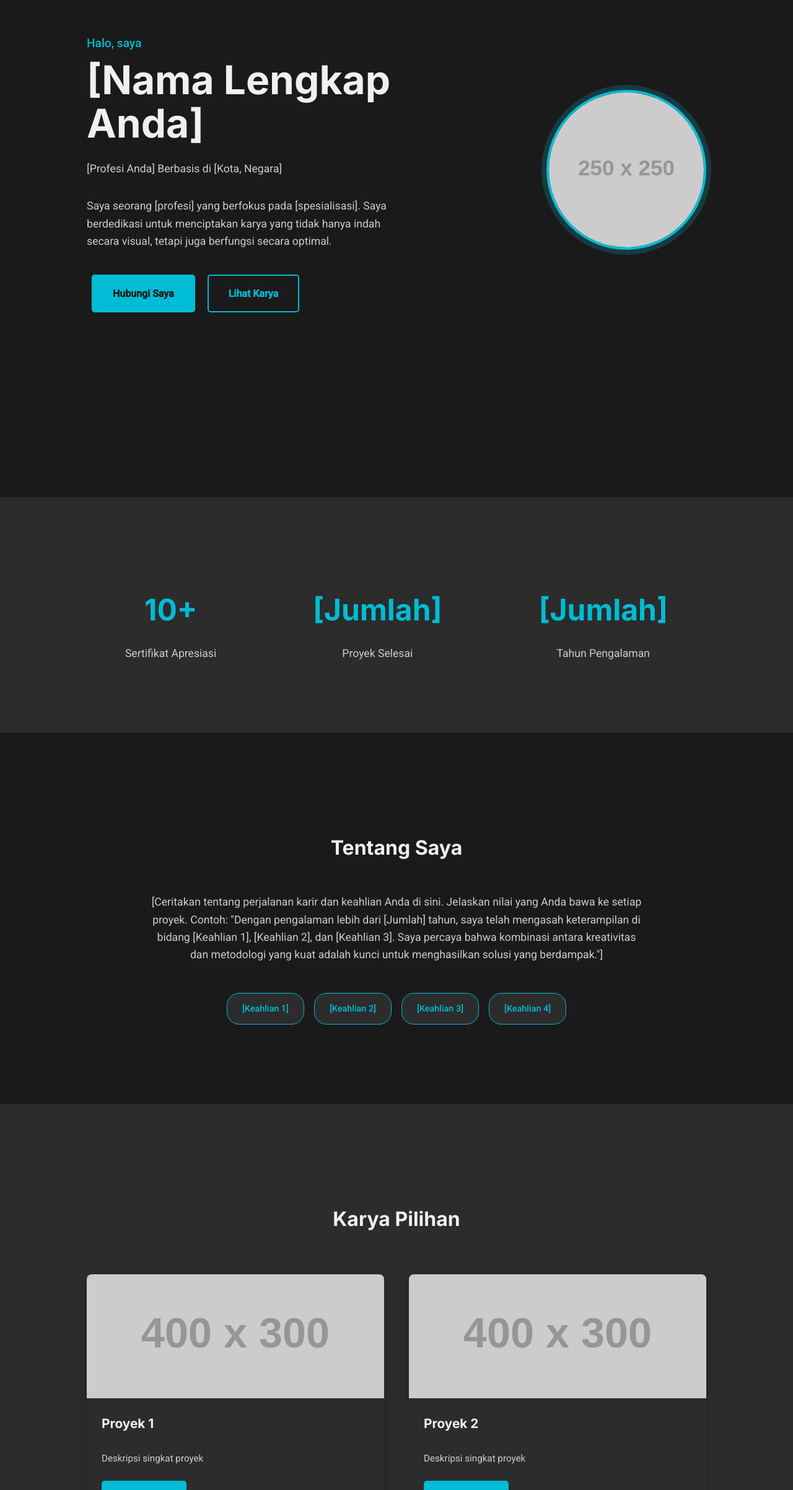
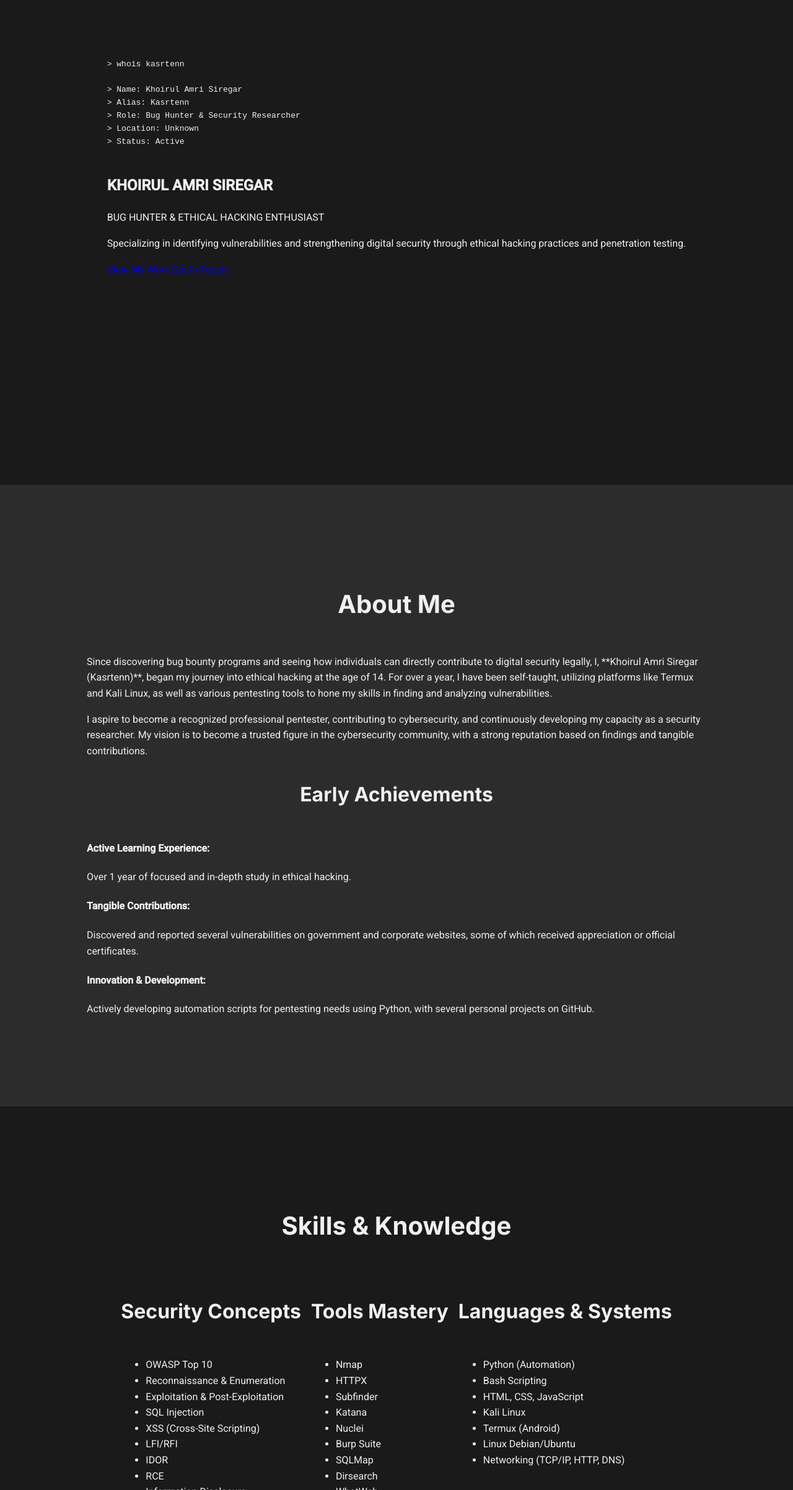
Before and after one commit to khoirulamri-siregar/tugasweb, a plain HTML site: page index.html in a window 1280 px wide. Shown: the part 396-2800 px from the top of the page at 62% size. Drawn offline with Linux system fonts and the light colour scheme; placeholder pictures from the web are drawn by us.

Commit message:
index.html

```diff
--- a/index.html
+++ b/index.html
@@ -3,124 +3,211 @@
 <head>
     <meta charset="UTF-8">
     <meta name="viewport" content="width=device-width, initial-scale=1.0">
-    <title>Portofolio [Nama Anda]</title>
+    <title>Kasrtenn - Bug Hunter & Security Researcher</title>
     <link rel="stylesheet" href="style.css">
-    <link href="https://fonts.googleapis.com/css2?family=Inter:wght@400;500;700&family=Roboto:wght@300;400;500&display=swap" rel="stylesheet">
+    <link href="https://fonts.googleapis.com/css2?family=Roboto+Mono:wght@400;700&display=swap" rel="stylesheet">
 </head>
 <body>
 
     <header>
         <div class="container">
-            <h1><a href="#">[Nama Anda]</a></h1>
+            <div class="logo">Kasrtenn</div>
             <nav>
-                <ul>
-                    <li><a href="#hero">Beranda</a></li>
-                    <li><a href="#about">Tentang</a></li>
-                    <li><a href="#portfolio">Portofolio</a></li>
-                    <li><a href="sertifikasi.html">Sertifikasi</a></li>
-                    <li><a href="#contact">Kontak</a></li>
+                <ul class="nav-menu">
+                    <li><a href="#hero">Home</a></li>
+                    <li><a href="#about">About</a></li>
+                    <li><a href="#skills">Skills</a></li>
+                    <li><a href="#certificates">Certificates</a></li>
+                    <li><a href="#portfolio">Portfolio</a></li>
+                    <li><a href="#contact">Contact</a></li>
                 </ul>
             </nav>
         </div>
     </header>
 
     <main>
+        <section id="hero" class="terminal-section">
+            <div class="container">
+                <div class="terminal-box">
+                    <pre><code class="typing-effect">
+> whois kasrtenn
 
-        <section id="hero">
-            <div class="container hero-content">
-                <div class="hero-text">
-                    <p class="greeting">Halo, saya</p>
-                    <h2>[Nama Lengkap Anda]</h2>
-                    <p class="tagline">[Profesi Anda] Berbasis di [Kota, Negara]</p>
-                    <p class="description">
-                        Saya seorang [profesi] yang berfokus pada [spesialisasi]. Saya berdedikasi untuk menciptakan karya yang tidak hanya indah secara visual, tetapi juga berfungsi secara optimal.
+> Name: Khoirul Amri Siregar
+> Alias: Kasrtenn
+> Role: Bug Hunter & Security Researcher
+> Location: Unknown
+> Status: Active
+                    </code></pre>
+                </div>
+                <div class="hero-intro">
+                    <h1>KHOIRUL AMRI SIREGAR</h1>
+                    <p class="role">BUG HUNTER & ETHICAL HACKING ENTHUSIAST</p>
+                    <p class="specialization">
+                        Specializing in identifying vulnerabilities and strengthening digital security through ethical hacking practices and penetration testing.
                     </p>
-                    <a href="#contact" class="btn-primary">Hubungi Saya</a>
-                    <a href="#portfolio" class="btn-secondary">Lihat Karya</a>
-                </div>
-                <div class="hero-image">
-                    <img src="https://via.placeholder.com/250" alt="Foto Profil [Nama Anda]">
-                </div>
-            </div>
-        </section>
-
-        <section id="stats">
-            <div class="container">
-                <div class="stats-grid">
-                    <div class="stat-item">
-                        <h3>10+</h3>
-                        <p>Sertifikat Apresiasi</p>
-                    </div>
-                    <div class="stat-item">
-                        <h3>[Jumlah]</h3>
-                        <p>Proyek Selesai</p>
-                    </div>
-                    <div class="stat-item">
-                        <h3>[Jumlah]</h3>
-                        <p>Tahun Pengalaman</p>
+                    <div class="hero-buttons">
+                        <a href="#portfolio" class="btn">View My Work</a>
+                        <a href="#contact" class="btn">Get In Touch</a>
                     </div>
                 </div>
             </div>
         </section>
 
-        <section id="about">
+        <section id="about" class="terminal-section scroll-animate">
             <div class="container">
-                <h3>Tentang Saya</h3>
-                <p class="about-description">
-                    [Ceritakan tentang perjalanan karir dan keahlian Anda di sini. Jelaskan nilai yang Anda bawa ke setiap proyek. Contoh: "Dengan pengalaman lebih dari [Jumlah] tahun, saya telah mengasah keterampilan di bidang [Keahlian 1], [Keahlian 2], dan [Keahlian 3]. Saya percaya bahwa kombinasi antara kreativitas dan metodologi yang kuat adalah kunci untuk menghasilkan solusi yang berdampak."]
+                <h2>About Me</h2>
+                <p>
+                    Since discovering bug bounty programs and seeing how individuals can directly contribute to digital security legally, I, **Khoirul Amri Siregar (Kasrtenn)**, began my journey into ethical hacking at the age of 14. For over a year, I have been self-taught, utilizing platforms like Termux and Kali Linux, as well as various pentesting tools to hone my skills in finding and analyzing vulnerabilities.
                 </p>
-                <div class="skills-grid">
-                    <div class="skill-item">[Keahlian 1]</div>
-                    <div class="skill-item">[Keahlian 2]</div>
-                    <div class="skill-item">[Keahlian 3]</div>
-                    <div class="skill-item">[Keahlian 4]</div>
-                </div>
-            </div>
-        </section>
-
-        <section id="portfolio">
-            <div class="container">
-                <h3>Karya Pilihan</h3>
-                <div class="grid-portofolio">
-                    <div class="item">
-                        <img src="https://via.placeholder.com/400x300" alt="Proyek 1">
-                        <div class="item-info">
-                            <h4>Proyek 1</h4>
-                            <p>Deskripsi singkat proyek</p>
-                            <a href="#" class="view-project-btn">Lihat Proyek</a>
-                        </div>
+                <p>
+                    I aspire to become a recognized professional pentester, contributing to cybersecurity, and continuously developing my capacity as a security researcher. My vision is to become a trusted figure in the cybersecurity community, with a strong reputation based on findings and tangible contributions.
+                </p>
+                <div class="achievements">
+                    <h3>Early Achievements</h3>
+                    <div class="achievement-item">
+                        <h4>Active Learning Experience:</h4>
+                        <p>Over 1 year of focused and in-depth study in ethical hacking.</p>
                     </div>
-                    <div class="item">
-                        <img src="https://via.placeholder.com/400x300" alt="Proyek 2">
-                        <div class="item-info">
-                            <h4>Proyek 2</h4>
-                            <p>Deskripsi singkat proyek</p>
-                            <a href="#" class="view-project-btn">Lihat Proyek</a>
-                        </div>
+                    <div class="achievement-item">
+                        <h4>Tangible Contributions:</h4>
+                        <p>Discovered and reported several vulnerabilities on government and corporate websites, some of which received appreciation or official certificates.</p>
+                    </div>
+                    <div class="achievement-item">
+                        <h4>Innovation & Development:</h4>
+                        <p>Actively developing automation scripts for pentesting needs using Python, with several personal projects on GitHub.</p>
                     </div>
                 </div>
             </div>
         </section>
 
-        <section id="contact">
+        <section id="skills" class="terminal-section scroll-animate">
             <div class="container">
-                <h3>Mari Berkolaborasi!</h3>
+                <h2>Skills & Knowledge</h2>
+                <div class="skills-grid">
+                    <div class="skills-category">
+                        <h3>Security Concepts</h3>
+                        <ul>
+                            <li>OWASP Top 10</li>
+                            <li>Reconnaissance & Enumeration</li>
+                            <li>Exploitation & Post-Exploitation</li>
+                            <li>SQL Injection</li>
+                            <li>XSS (Cross-Site Scripting)</li>
+                            <li>LFI/RFI</li>
+                            <li>IDOR</li>
+                            <li>RCE</li>
+                            <li>Information Disclosure</li>
+                        </ul>
+                    </div>
+                    <div class="skills-category">
+                        <h3>Tools Mastery</h3>
+                        <ul>
+                            <li>Nmap</li>
+                            <li>HTTPX</li>
+                            <li>Subfinder</li>
+                            <li>Katana</li>
+                            <li>Nuclei</li>
+                            <li>Burp Suite</li>
+                            <li>SQLMap</li>
+                            <li>Dirsearch</li>
+                            <li>WhatWeb</li>
+                            <li>Nikto</li>
+                            <li>Wfuzz</li>
+                        </ul>
+                    </div>
+                    <div class="skills-category">
+                        <h3>Languages & Systems</h3>
+                        <ul>
+                            <li>Python (Automation)</li>
+                            <li>Bash Scripting</li>
+                            <li>HTML, CSS, JavaScript</li>
+                            <li>Kali Linux</li>
+                            <li>Termux (Android)</li>
+                            <li>Linux Debian/Ubuntu</li>
+                            <li>Networking (TCP/IP, HTTP, DNS)</li>
+                        </ul>
+                    </div>
+                </div>
+            </div>
+        </section>
+
+        <section id="certificates" class="terminal-section scroll-animate">
+            <div class="container">
+                <h2>Appreciation Certificates</h2>
+                <p class="certs-intro">
+                    I am proud to have received official appreciation from various government agencies for active contributions in finding and reporting cybersecurity vulnerabilities.
+                </p>
+                <div class="cert-previews-grid">
+                    <div class="cert-item">
+                        <p>Appreciation for Vulnerability Assessment activities on the Gunungkidul Regency Electronic System.</p>
+                        <p class="cert-date">(April 22, 2025)</p>
+                    </div>
+                    <div class="cert-item">
+                        <p>Diskominfo DIY appreciation for finding Directory Listing and Error Log Exposed.</p>
+                        <p class="cert-date">(June 11, 2025)</p>
+                    </div>
+                    <div class="cert-item">
+                        <p>KPI Central appreciation related to Detection of Security Vulnerabilities in their Application Services.</p>
+                        <p class="cert-date">(June 11, 2025)</p>
+                    </div>
+                </div>
+                <div class="btn-group">
+                    <a href="sertifikasi.html" class="btn">View All Certificates</a>
+                </div>
+            </div>
+        </section>
+
+        <section id="portfolio" class="terminal-section scroll-animate">
+            <div class="container">
+                <h2>Portfolio & Achievements</h2>
+                <div class="portfolio-grid">
+                    <div class="portfolio-item">
+                        <h3>Government Website Security Audit</h3>
+                        <p>
+                            Performed web pentesting and identified critical vulnerabilities in login endpoints and application configuration, leading to official appreciation from relevant agencies.
+                        </p>
+                        <a href="#" class="btn btn-secondary">View Details</a>
+                    </div>
+                    <div class="portfolio-item">
+                        <h3>Reconnaissance Script Development</h3>
+                        <p>
+                            Built CLI-based reconnaissance tools using Python and Bash for Termux/Kali Linux, integrating various tools for bug hunting efficiency.
+                        </p>
+                        <a href="#" class="btn btn-secondary">View on GitHub</a>
+                    </div>
+                    <div class="portfolio-item">
+                        <h3>Manual Vulnerability Analysis of Private Sites</h3>
+                        <p>
+                            Identified and ethically exploited XSS vulnerabilities on private websites using Burp Suite and manual payloads.
+                        </p>
+                        <a href="#" class="btn btn-secondary">View Details</a>
+                    </div>
+                </div>
+            </div>
+        </section>
+
+        <section id="contact" class="terminal-section scroll-animate">
+            <div class="container">
+                <h2>Contact Me</h2>
                 <p class="contact-text">
-                    Tertarik untuk berdiskusi tentang proyek Anda? Jangan ragu untuk menghubungi saya!
+                    Interested in collaborating or have questions? Feel free to contact me!
                 </p>
-                <div class="contact-links">
-                    <a href="mailto:email@contoh.com" class="btn-primary">Kirim Email</a>
-                    <a href="https://linkedin.com/in/namaanda" target="_blank" class="btn-secondary">LinkedIn</a>
-                </div>
+                <form class="contact-form">
+                    <input type="text" name="name" placeholder="Name" required>
+                    <input type="email" name="email" placeholder="Email" required>
+                    <input type="text" name="subject" placeholder="Subject">
+                    <textarea name="message" placeholder="Message" required></textarea>
+                    <button type="submit" class="btn">Send Message</button>
+                </form>
             </div>
         </section>
     </main>
 
     <footer>
         <div class="container">
-            <p>&copy; 2024 [Nama Anda]. All Rights Reserved.</p>
+            <p>© 2025 Khoirul Amri Siregar. All rights reserved.</p>
         </div>
     </footer>
 
+    <script src="script.js"></script>
 </body>
 </html>
```
